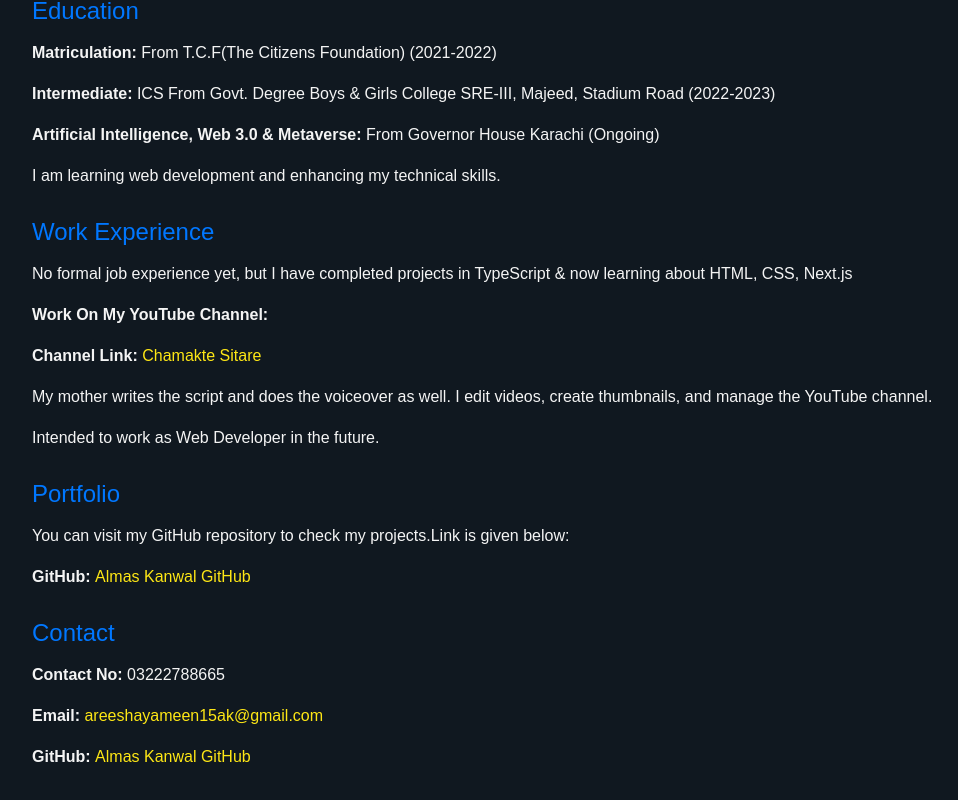
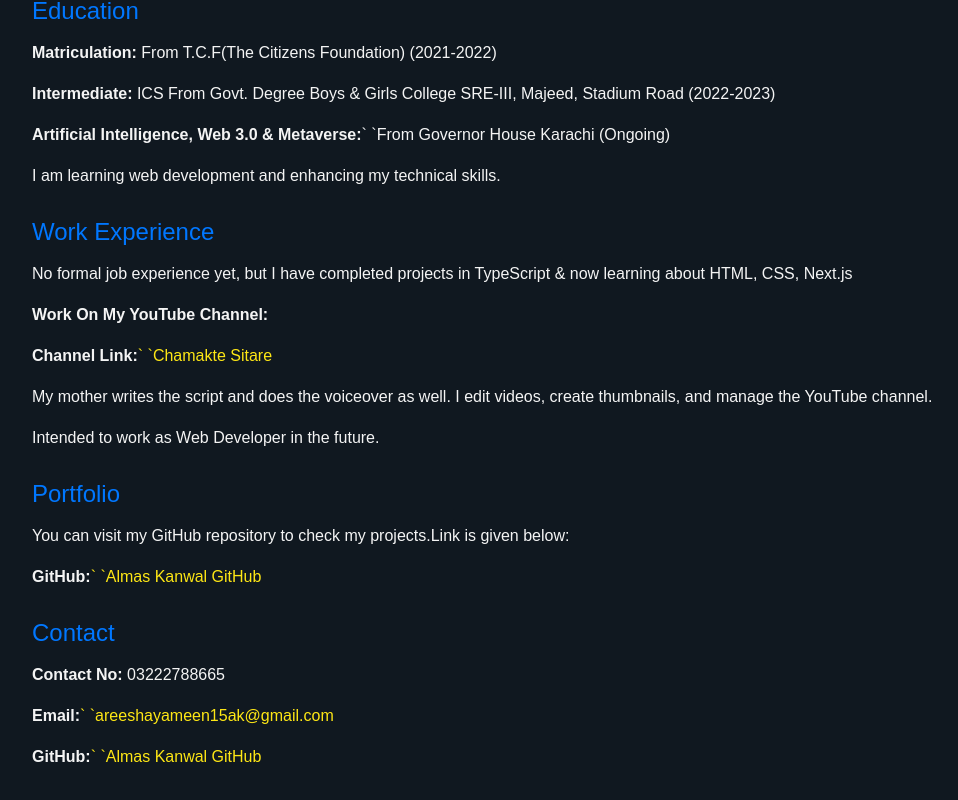
Before and after one commit to AlmasKanwal/Assignment-3-Personal-Resume-Website-in-Next.js, a Next.js app: page / in a window 1280 px wide. Shown: the part 538-1338 px from the top of the page, without its empty margins (148-1106 px from the left). Built offline with nearby package versions, Linux system fonts and the light colour scheme.

Commit message:
Update page.tsx

```diff
--- a/app/page.tsx
+++ b/app/page.tsx
@@ -42,7 +42,7 @@ export default function Home() {
           SRE-III, Majeed, Stadium Road (2022-2023)
         </p>
         <p>
-          <b>Artificial Intelligence, Web 3.0 & Metaverse:</b>&nbsp;From Governor
+          <b>Artificial Intelligence, Web 3.0 & Metaverse:</b>`&nbsp;`From Governor
           House Karachi (Ongoing)
         </p>
         <p>I am learning web development and enhancing my technical skills.</p>
@@ -64,7 +64,7 @@ export default function Home() {
               href="https://www.youtube.com/channel/UCu2rw6nY5yFxZzNzJVDW81Q"
               target="_blank"
             >
-              &nbsp;Chamakte Sitare
+              `&nbsp;`Chamakte Sitare
             </a>
           </p>
         <p>My mother writes the script and does the voiceover as well. I edit videos, create thumbnails, and manage the YouTube channel.</p>
@@ -81,7 +81,7 @@ export default function Home() {
         <p>
           <b>GitHub:</b>
           <a href="https://github.com/AlmasKanwal" target="blank">
-          &nbsp;Almas Kanwal GitHub
+          `&nbsp;`Almas Kanwal GitHub
           </a>
         </p>
       </section>
@@ -95,13 +95,13 @@ export default function Home() {
         <p>
           <b>Email:</b>
           <a href="mailto:areeshayameen15ak@gmail.com" target="blank">
-          &nbsp;areeshayameen15ak@gmail.com
+          `&nbsp;`areeshayameen15ak@gmail.com
           </a>
         </p>
         <p>
           <b>GitHub:</b>
           <a href="https://github.com/AlmasKanwal" target="blank">
-          &nbsp;Almas Kanwal GitHub
+          `&nbsp;`Almas Kanwal GitHub
           </a>
         </p>
       </section>
```
